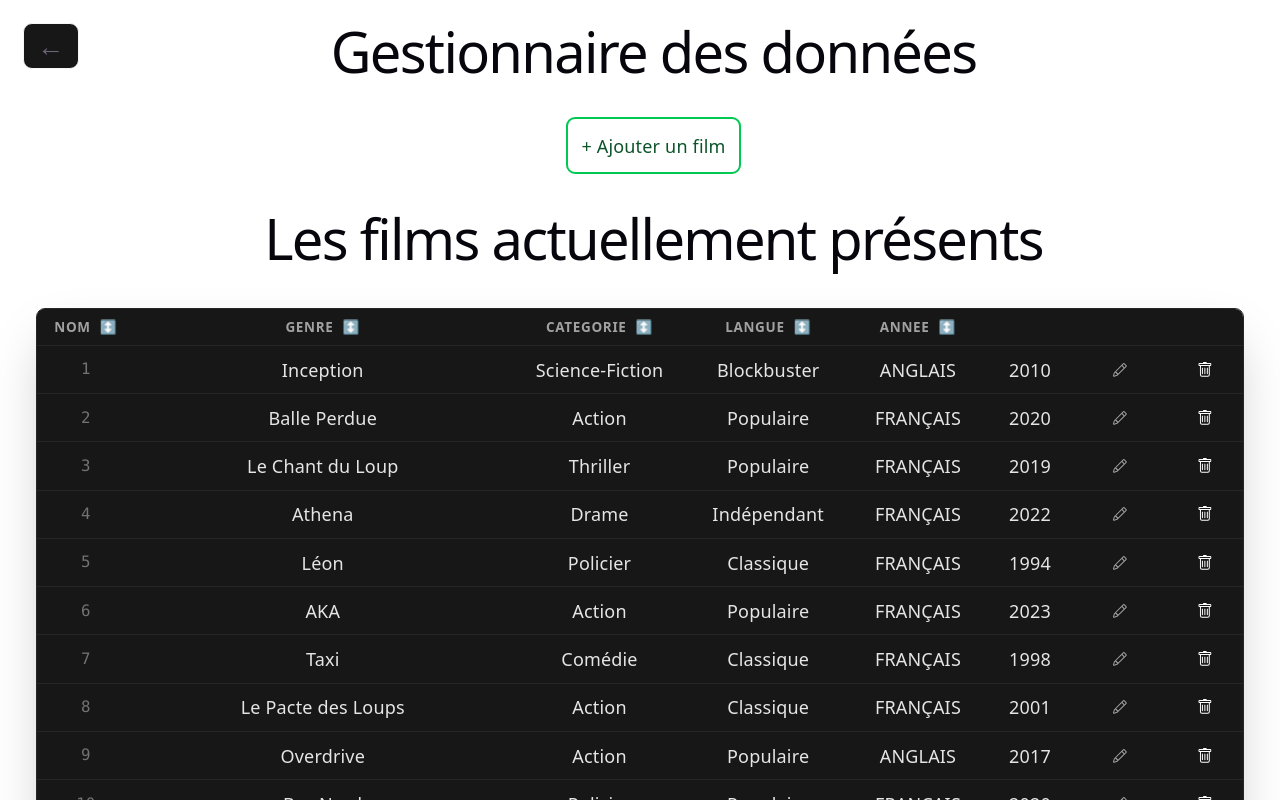
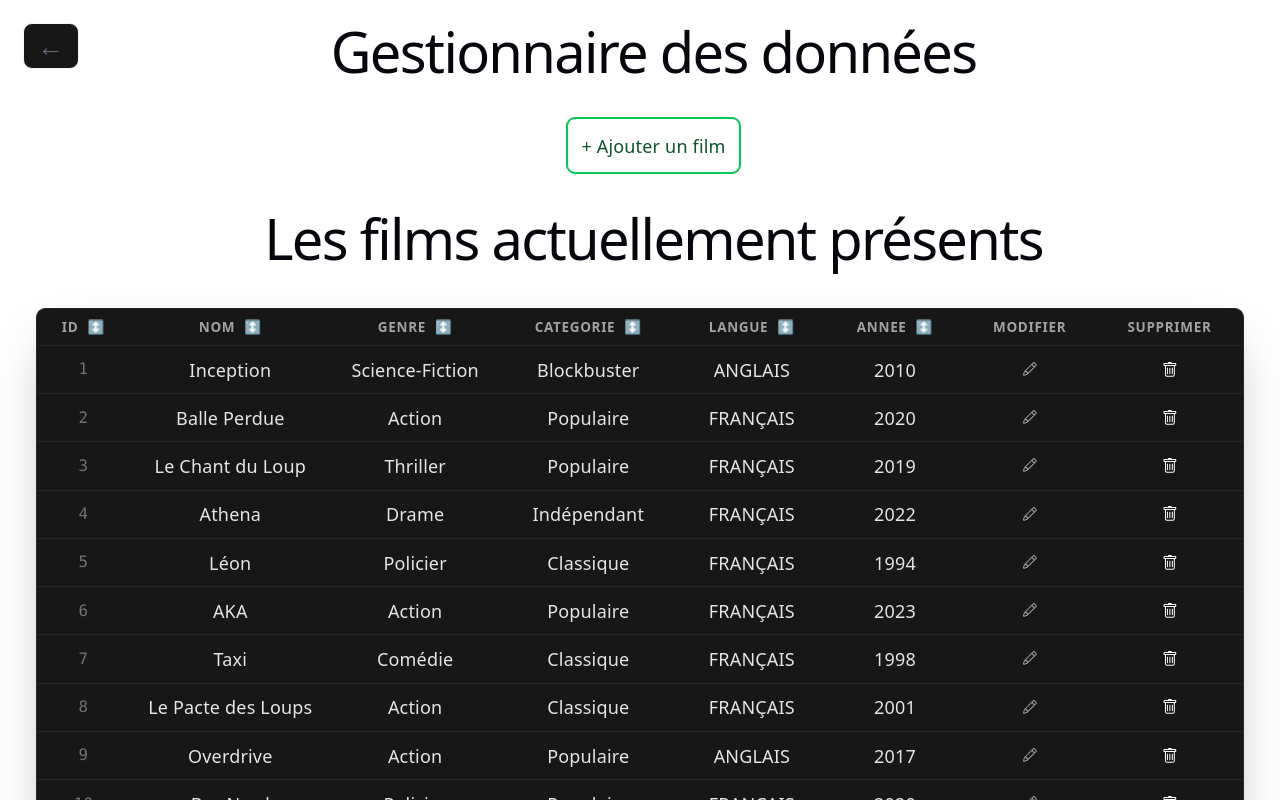
Before and after one commit to Czecevic/streaming_project, a React (Vite) app: page /admin in a window 1280 px wide. Shown: the top 800 px of the page. Built offline with nearby package versions, Linux system fonts and the light colour scheme.

Commit message:
change single to plurals

```diff
--- a/src/components/FilterTask.tsx
+++ b/src/components/FilterTask.tsx
@@ -21,16 +21,17 @@ export const FilterTask = ({ movies, setSelectedGenre }: FilterProps) => {
         <div className="absolute right-0 mt-2 bg-neutral-900 border border-neutral-800 rounded-lg p-3 shadow-xl z-50 min-w-52 flex flex-col">
           <SelectElem
             elemOfMovies={GenderMoviess}
-            typeOfElem={"Genre"}
+            typeOfElem={"Genres"}
             setSelected={setSelectedGenre}
           />
           <button
             className="w-full mt-2 text-xs font-semibold text-neutral-400 hover:text-red-600 bg-neutral-800 py-2 rounded-md border border-neutral-800 hover:border-red-500 transition-all text-center"
             onClick={() => {
               setSelectedGenre("");
+              setIsOpen(!isOpen);
             }}
           >
-            clean filter
+            supprimer le filtre
           </button>
         </div>
       )}
--- a/src/components/InputChangeMovie.tsx
+++ b/src/components/InputChangeMovie.tsx
@@ -25,7 +25,7 @@ export const InputChangeMovie = ({
   };
 
   return (
-    <td className="py-2 px-4">
+    <td className={keyTheme === "nom" && "w-1/6"}>
       {!edit ? (
         <p className={keyTheme === "langue" ? "uppercase" : ""}>{valueTheme}</p>
       ) : (
--- a/src/components/MovieAdminTable.tsx
+++ b/src/components/MovieAdminTable.tsx
@@ -27,9 +27,9 @@ export const MovieAdminTable = ({ movies, setMovies }: movieProps) => {
                 setMovies={setMovies}
               />
             ))}
-            <td className="py-2 px-4 text-center">
+            <td className="text-center">
               <button
-                className={`py-1.5 px-4 rounded-lg text-sm font-semibold cursor-pointer transition-all ${
+                className={`rounded-lg text-sm font-semibold cursor-pointer transition-all ${
                   edit
                     ? "bg-green-600 hover:bg-green-700 text-white"
                     : "text-neutral-400 hover:text-green-400 hover:bg-neutral-800"
--- a/src/components/SelectElem.tsx
+++ b/src/components/SelectElem.tsx
@@ -19,6 +19,7 @@ export const SelectElem = ({
         onChange={(e) => setSelected(e.target.value)}
         className="w-full bg-neutral-800 text-sm text-neutral-200 border border-neutral-700 rounded-lg p-2.5 focus:outline-none focus:border-white transition-colors appearance-none"
       >
+        <option value="">- Choissisez un genre -</option>
         {elemOfMovies.map((elem: string) => (
           <option key={elem} value={elem}>
             {elem}
--- a/src/pages/AdminPage.tsx
+++ b/src/pages/AdminPage.tsx
@@ -3,7 +3,7 @@ import { CreateMovie } from "../components/CreateMovie";
 import { MovieAdminTable } from "../components/MovieAdminTable";
 import films from "../data/films.json";
 import type { filmProps } from "../interface";
-import { keyMovie } from "../utils/movie";
+import { allKeyMovie, keyMovie } from "../utils/movie";
 import { sortMovies } from "../utils/movie";
 
 export const AdminPage = () => {
@@ -41,7 +41,7 @@ export const AdminPage = () => {
         <table className="w-full min-w-2xl bg-neutral-900">
           <thead>
             <tr className="border-b border-neutral-800 bg-neutral-900">
-              {keyMovie.map((th) => {
+              {allKeyMovie.map((th) => {
                 const isSortable = th !== "modifier" && th !== "supprimer";
                 return (
                   <th
--- a/src/pages/HomePage.tsx
+++ b/src/pages/HomePage.tsx
@@ -25,17 +25,17 @@ export const HomePage = () => {
         setTapInput={setTapInput}
         setSelectedGenre={setSelectedGenre}
       />
-      <h1>Recommandation pour vous</h1>
+      <h1>Recommandations pour vous</h1>
       <MovieCard movies={moviesFilter ?? []} />
       <h1>Les classiques</h1>
       <MovieCard movies={moviesFilter ?? []} categorie="Classique" />
-      <h1>Films Populaire</h1>
+      <h1>Films populaires</h1>
       <MovieCard movies={moviesFilter ?? []} categorie="Populaire" />
-      <h1>Films Indépendant</h1>
+      <h1>Films indépendants</h1>
       <MovieCard movies={moviesFilter ?? []} categorie="Indépendant" />
-      <h1>Films Blockbuster</h1>
+      <h1>Films blockbusters</h1>
       <MovieCard movies={moviesFilter ?? []} categorie="Blockbuster" />
-      <h1>Tous les Films</h1>
+      <h1>Tous les films</h1>
       <MovieCard movies={movies ?? []} />
     </div>
   );
```
